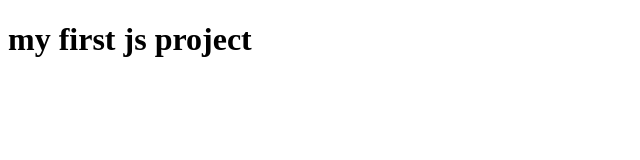
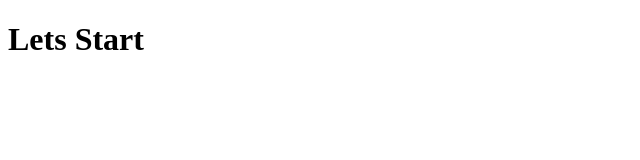
Before and after one commit to spsuzair/JavaScriptProjects, a plain HTML site: page index.html in a window 1280 px wide. Shown: the whole page, without its empty margins (0-640 px from the left). Drawn offline with Linux system fonts and the light colour scheme.

Commit message:
Update index.html
Lets

```diff
--- a/index.html
+++ b/index.html
@@ -6,6 +6,6 @@
     <title>JavaScript Projects </title>
 </head>
 <body>
-  <h1>my first js project </h1>
+  <h1> Lets Start </h1>
 </body>
 </html>
```
